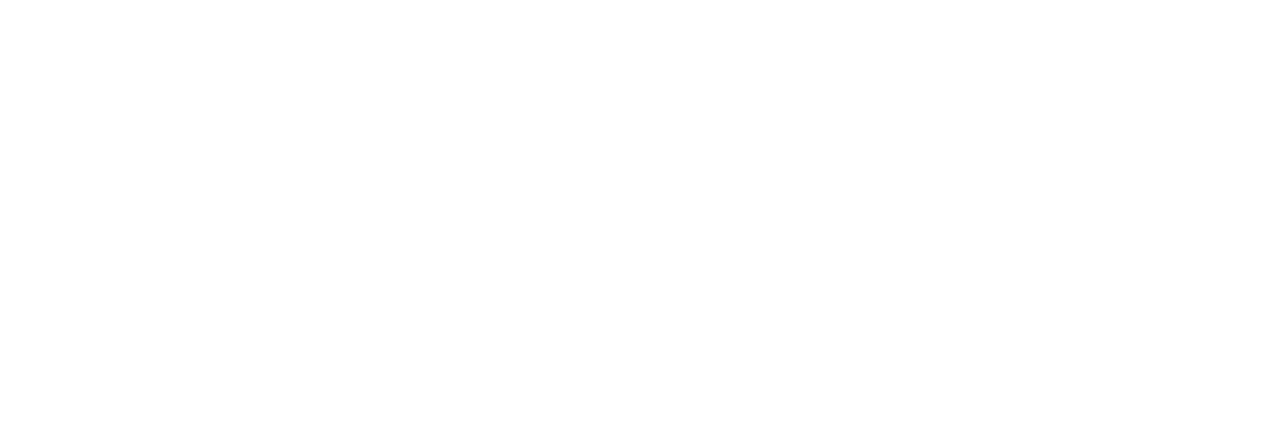
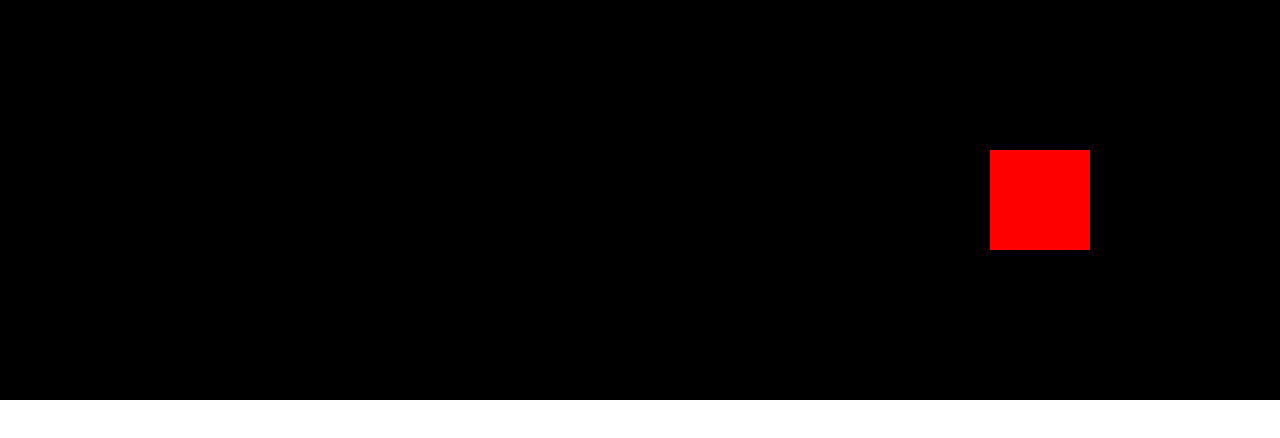
Before and after one commit to prajaktanm2019/Ecss, a plain HTML site: page index.html in a window 1280 px wide. Drawn offline with Linux system fonts and the light colour scheme.

Commit message:
commit msg

```diff
--- a/index.html
+++ b/index.html
@@ -8,6 +8,9 @@
     <title>ExtraCss</title>
 </head>
 <body>
+    <div class="container">
+        <div class="ball"></div>
+    </div>
 
 </body>
 </html>
--- a/styles.css
+++ b/styles.css
@@ -0,0 +1,30 @@
+* {
+    margin: 0;
+    padding: 0;
+    box-sizing: border-box;
+}
+
+div.container {
+    display: flex;
+    align-items: center;
+    justify-content: center;
+    height: 50vh;
+    background-color: black;
+}
+
+div.container div.ball{
+    width: 100px;
+    height: 100px;
+    background-color: blueviolet;
+    transition-duration: 0.3s;
+    transition-timing-function: cubic-bezier(1,0.02,0,-1.21);
+}
+
+div.container:hover div.ball{
+   /* transform: rotateZ(120deg): */
+   /* transform: scale(2)*/
+   transform:translateX(400px);
+   background-color: red;
+   cursor: pointer;
+   /* border-radious: 50%; */
+}
```
